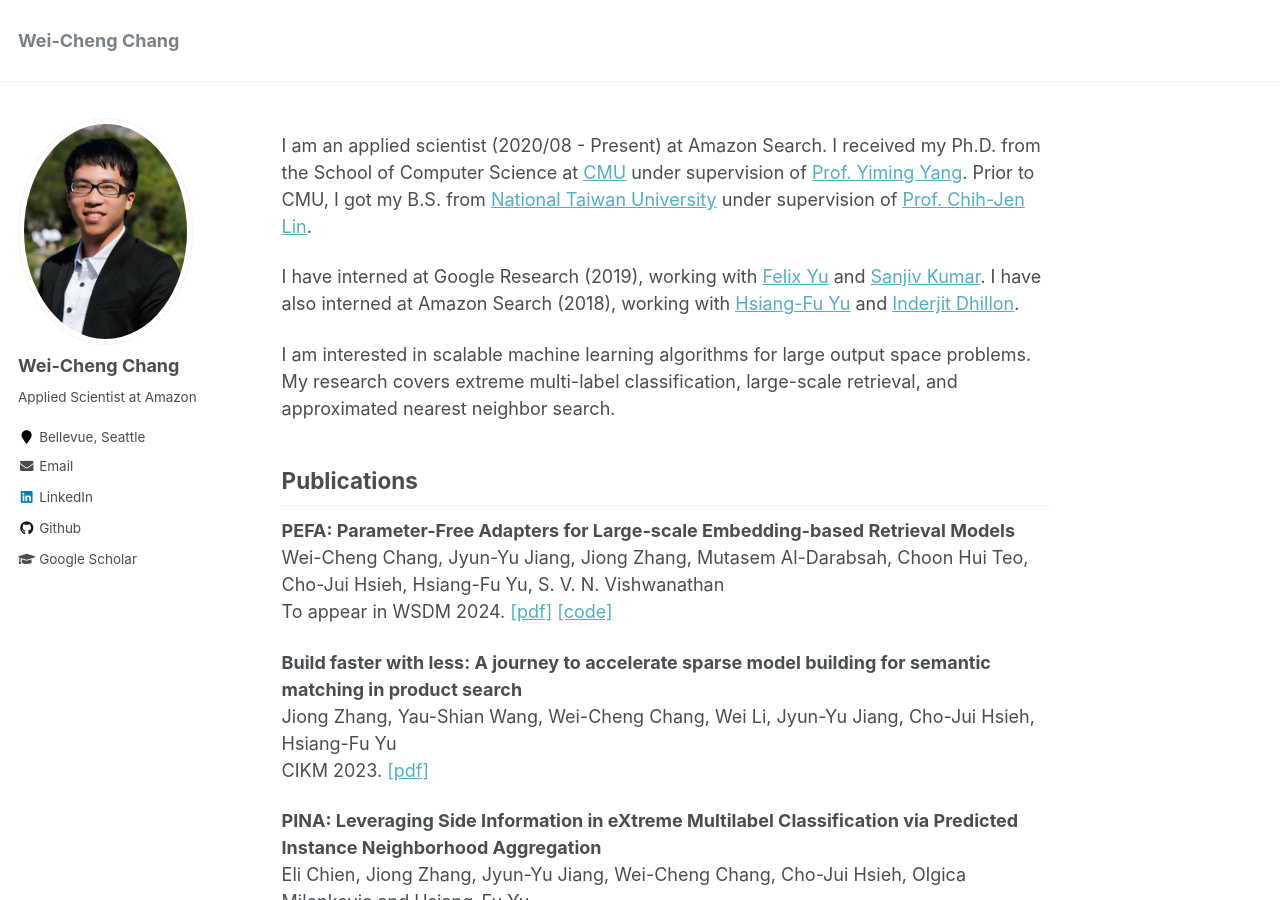
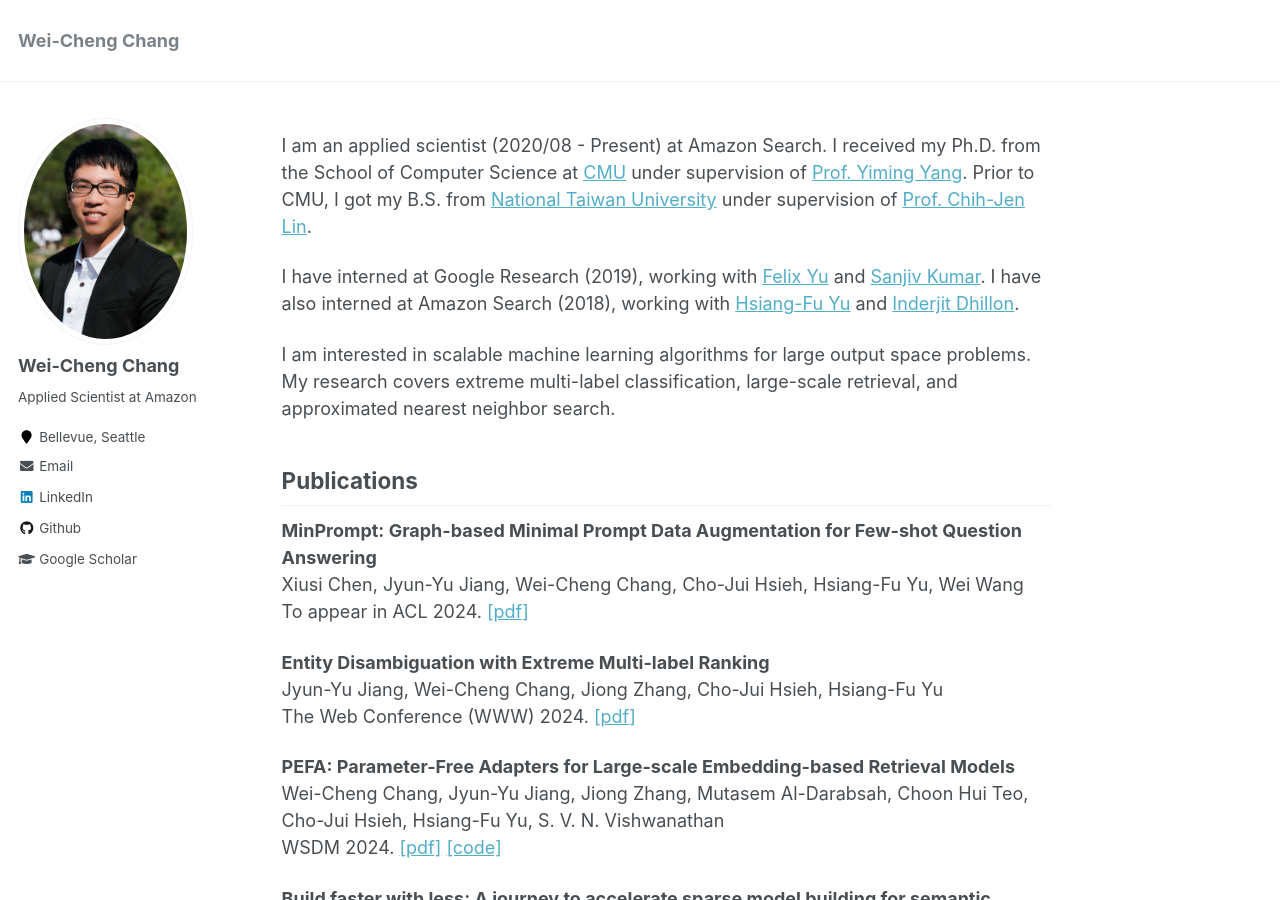
Before and after one commit to OctoberChang/OctoberChang.github.io, a Jekyll site: the page built from _pages/about.md, in a window 1280 px wide and 900 px high. Built offline with Jekyll 4.4.1, drawn with Linux system fonts in a browser that asks for light colours.

Commit message:
Update about.md

```diff
--- a/_pages/about.md
+++ b/_pages/about.md
@@ -25,10 +25,20 @@ My research covers extreme multi-label classification, large-scale retrieval, an
 
 ## Publications
 
+**MinPrompt: Graph-based Minimal Prompt Data Augmentation for Few-shot Question Answering**
+<br>Xiusi Chen, Jyun-Yu Jiang, Wei-Cheng Chang, Cho-Jui Hsieh, Hsiang-Fu Yu, Wei Wang
+<br> To appear in ACL 2024.
+[[pdf]](https://arxiv.org/pdf/2310.05007)
+
+**Entity Disambiguation with Extreme Multi-label Ranking**
+<br>Jyun-Yu Jiang, Wei-Cheng Chang, Jiong Zhang, Cho-Jui Hsieh, Hsiang-Fu Yu
+<br> The Web Conference (WWW) 2024.
+[[pdf]](https://dl.acm.org/doi/10.1145/3589334.3645498)
+
 **PEFA: Parameter-Free Adapters for Large-scale Embedding-based Retrieval Models**
 <br>Wei-Cheng Chang, Jyun-Yu Jiang, Jiong Zhang, Mutasem Al-Darabsah, Choon Hui Teo, Cho-Jui Hsieh, Hsiang-Fu Yu, S. V. N. Vishwanathan
-<br> To appear in WSDM 2024.
-[[pdf]](https://arxiv.org/abs/2312.02429)
+<br> WSDM 2024.
+[[pdf]](https://dl.acm.org/doi/10.1145/3616855.3635791)
 [[code]](https://github.com/amzn/pecos/tree/mainline/examples/pefa-wsdm24)
 
 **Build faster with less: A journey to accelerate sparse model building for semantic matching in product search**
```
